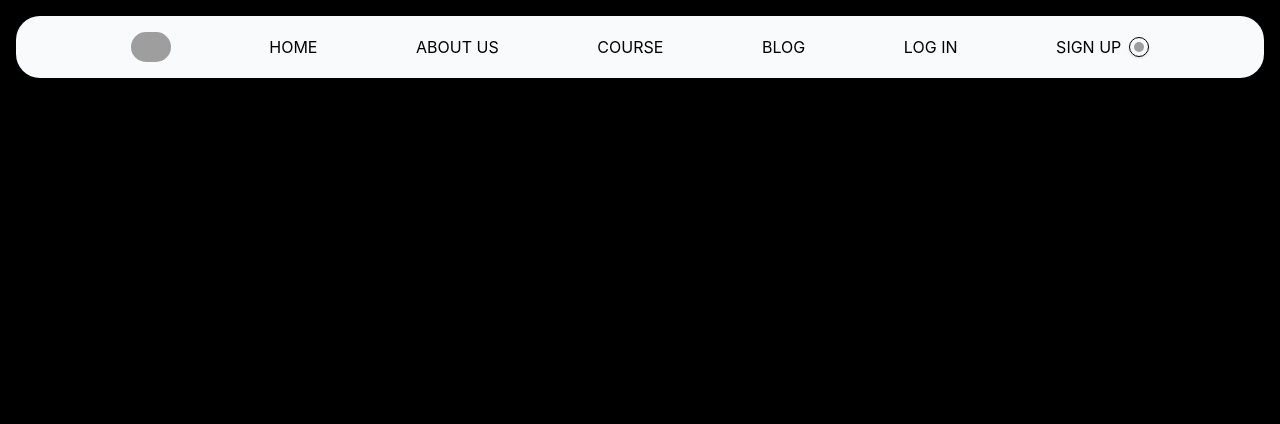
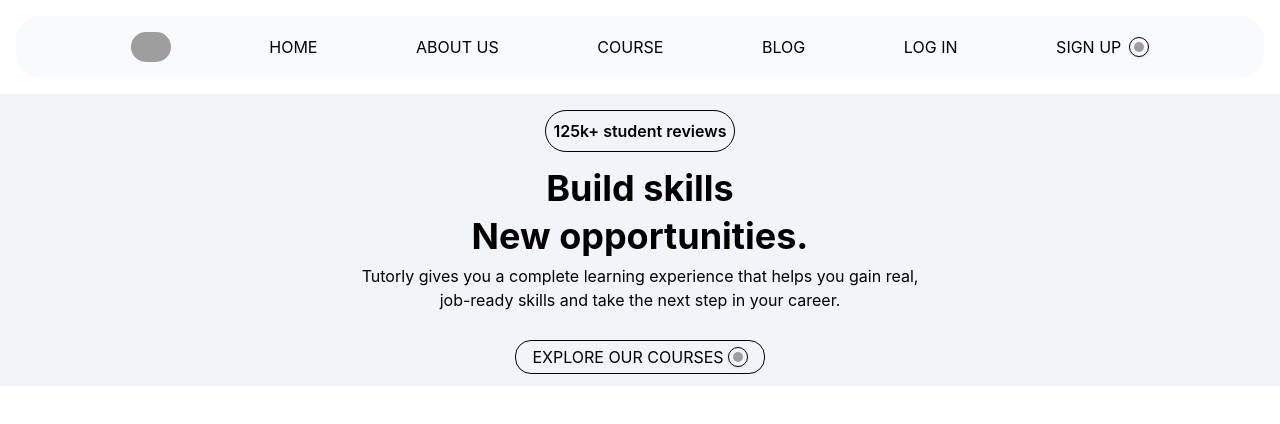
Before and after one commit to Mamun123123123/React_js_practice_, a React (Vite) app in the folder practice_react/: page / in a window 1280 px wide. Shown: the top 424 px of the page. Built offline with nearby package versions, Linux system fonts and the light colour scheme; grey boxes are pictures that could not be loaded.

Commit message:
hero section design

```diff
--- a/practice_react/src/App.jsx
+++ b/practice_react/src/App.jsx
@@ -7,6 +7,7 @@
 import Tailwind from "./components/Tailwind"
 import Card from "./components/card"
 import Nav from "./components1/Nav"
+import Section1 from "./components1/section_1/Section1"
 const App = () => {
   const showAlert = ()=>{
        alert("click korne ke liye donnobad")
@@ -15,6 +16,7 @@
   return (
     <>
     <Nav />
+    <Section1 />
 
 
 
--- /dev/null
+++ b/practice_react/src/components1/section_1/Button.jsx
@@ -0,0 +1,14 @@
+import React from 'react'
+
+const Button = () => {
+  return (
+    <div className='bg-slate-100 p-3 flex justify-center'>
+     <div className='flex justify-center border rounded-2xl h-8 w-fit p-4 gap-1 items-center'>
+      <button>EXPLORE OUR COURSES</button>
+      <img src="https://img.icons8.com/ios7/1200/long-arrow-right.jpg" alt="" className='w-5 p-1 shadow h-5 rounded-full border'/>
+     </div>
+    </div>
+  )
+}
+
+export default Button
--- /dev/null
+++ b/practice_react/src/components1/section_1/Details.jsx
@@ -0,0 +1,20 @@
+import React from 'react'
+
+const Details = () => {
+  return (
+    <div className='bg-slate-100 flex flex-col p-4 items-center'>
+      <button className='border rounded-full p-2 font-semibold shadow-2xlf'>125k+ student reviews</button>
+      <div className='flex flex-col items-center p-2'>
+         <h1 className='text-4xl m-2 font-bold'>Build skills </h1>
+      <h1 className='text-4xl font-bold'>New opportunities.</h1>
+      </div>
+      <div className='flex flex-col items-center'>
+         <p>Tutorly gives you a complete learning experience that helps you gain real,
+      </p>
+      <p>job-ready skills and take the next step in your career.</p>
+      </div>
+    </div>
+  )
+}
+
+export default Details
--- /dev/null
+++ b/practice_react/src/components1/section_1/Section1.jsx
@@ -0,0 +1,14 @@
+import React from 'react'
+import Details from './Details'
+import Button from './Button'
+
+const Section1 = () => {
+  return (
+    <div>
+      <Details />
+      <Button />
+    </div>
+  )
+}
+
+export default Section1
--- a/practice_react/src/index.css
+++ b/practice_react/src/index.css
@@ -1,7 +1,5 @@
 @import "tailwindcss";
-body{
-    background-color: black;
-}
+
 .parent{
     color: white;
 }
```
